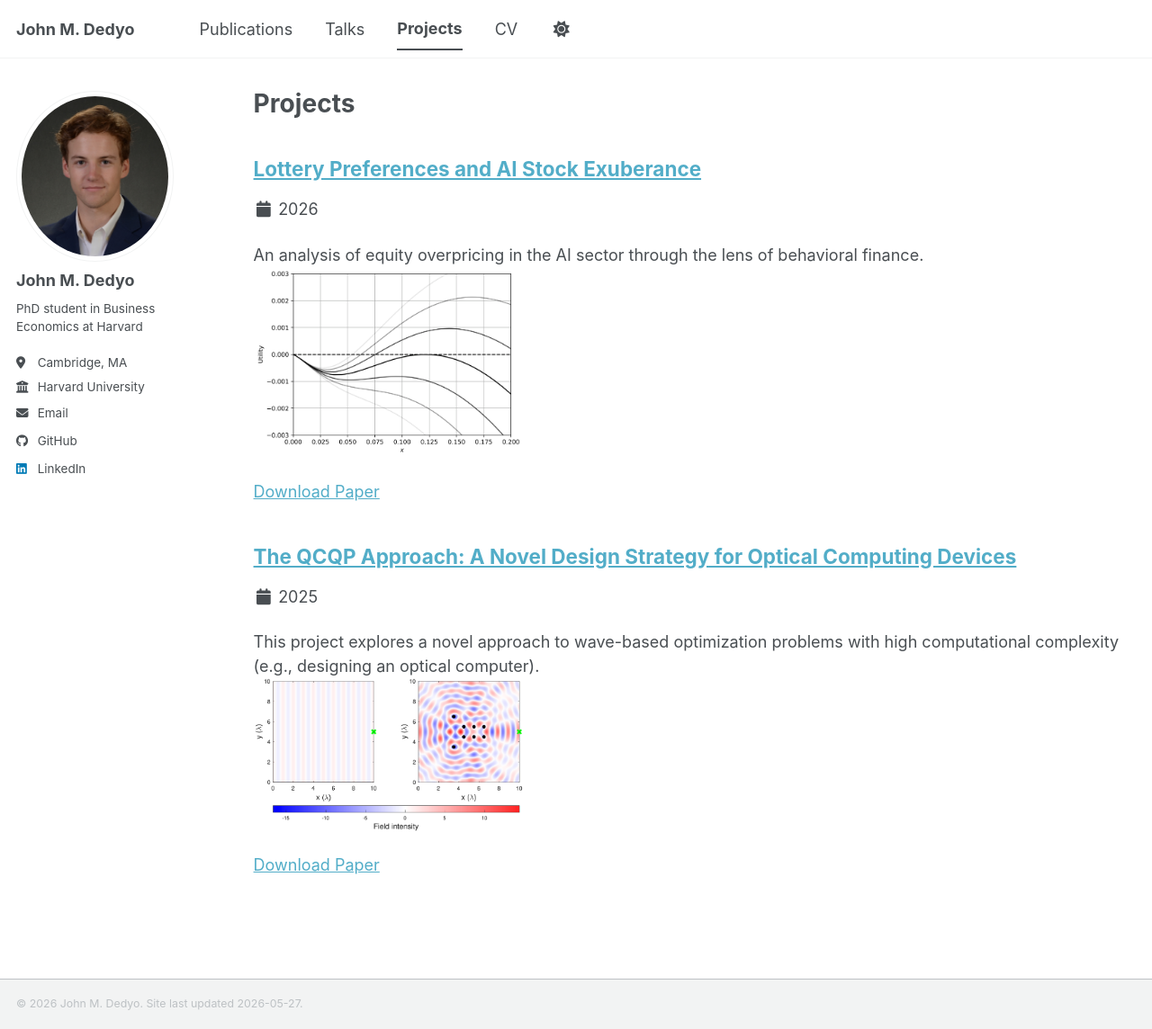
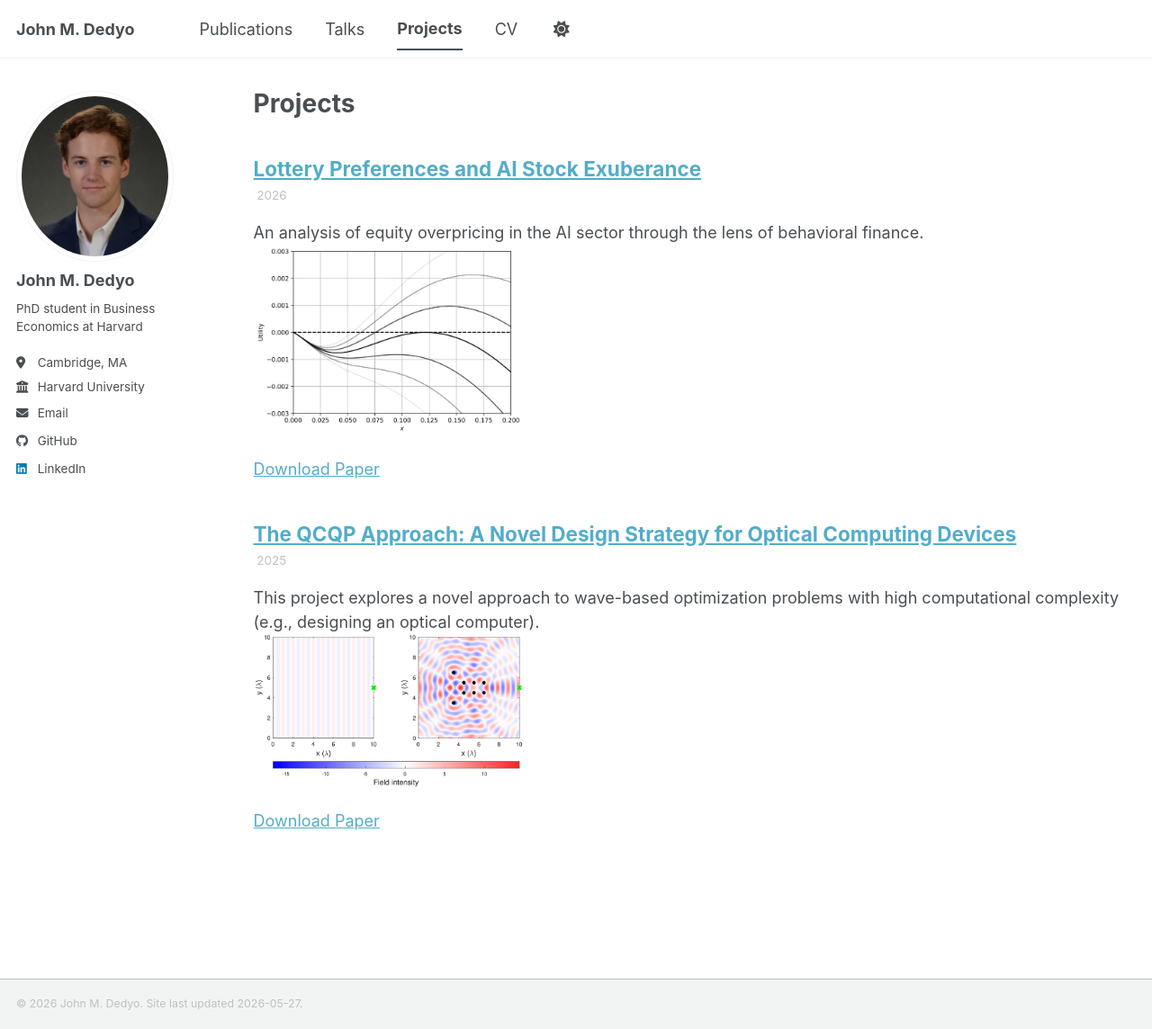
Before and after one commit to johndedyo/johndedyo.github.io, a Jekyll site: the page built from _pages/portfolio.html, in a window 1280 px wide and 1144 px high. Shown: the whole window at 90% size. Built offline with Jekyll 4.4.1, drawn with Linux system fonts in a browser that asks for light colours; a script bundle is joined from its source files by our own code; library files that are not in the unit come from our copies.

Commit message:
Update archive-single.html

```diff
--- a/_includes/archive-single.html
+++ b/_includes/archive-single.html
@@ -45,11 +45,9 @@
   <p>Published in <i>{{ post.venue }}</i>, {{ post.date | default: "1900-01-01" | date: "%Y" }} </p>
 
 {% elsif post.collection == 'portfolio' %}
-  <p class="page__date">
-    <strong><i class="fa fa-fw fa-calendar" aria-hidden="true"></i></strong>
-    <time datetime="{{ post.date | default: "1900-01-01" | date_to_xmlschema }}">
-      {{ post.date | default: "1900-01-01" | date: "%Y" }}
-    </time>
+  <p class="page__meta">
+    <i class="fa fa-clock-o" aria-hidden="true"></i>
+    {{ post.date | default: "1900-01-01" | date: "%Y" }}
   </p>
 
 {% elsif post.date %}
```
